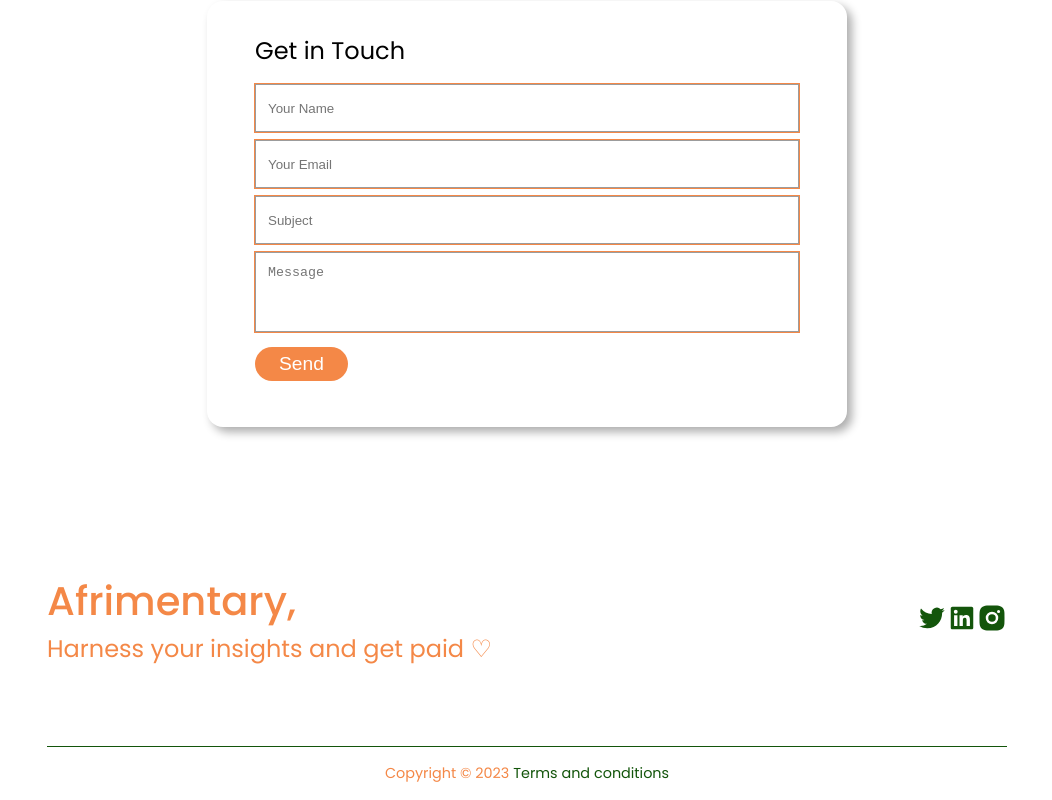
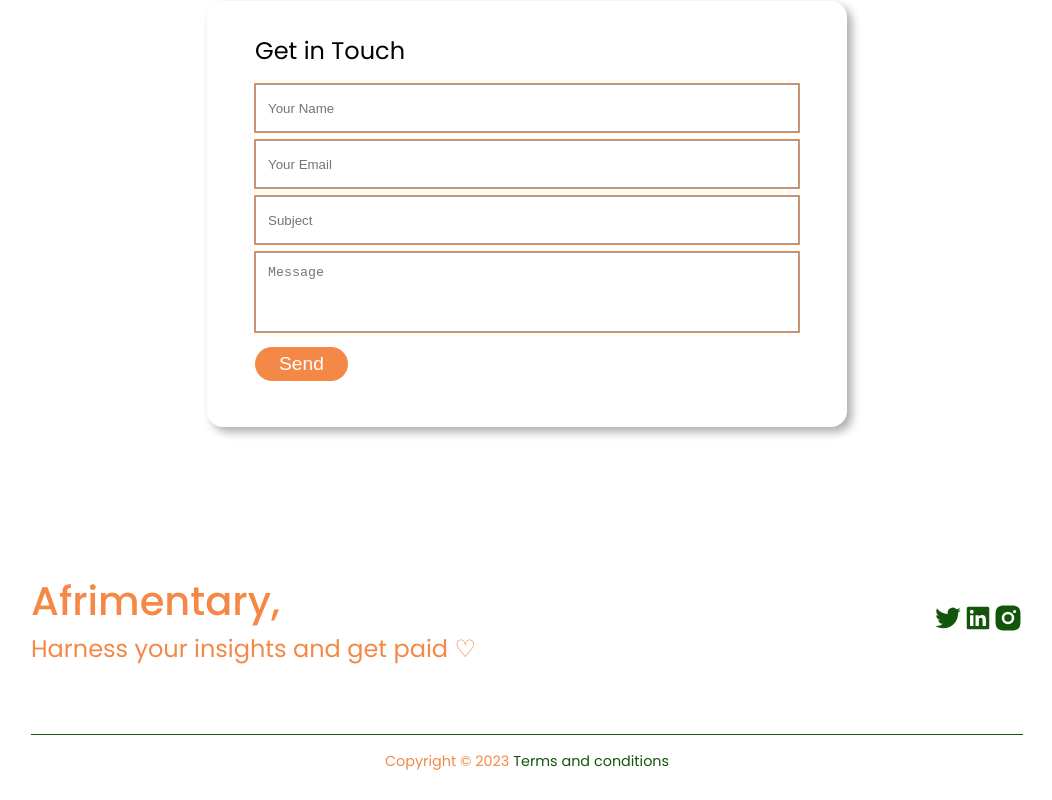
Before and after one commit to YasPAC/Afrimentary-UI, a React (Vite) app: page /contact in a window 1280 px wide. Shown: the part 191-991 px from the top of the page, without its empty margins (113-1165 px from the left). Built offline with nearby package versions, Linux system fonts and the light colour scheme.

Commit message:
Footer styling

```diff
--- a/src/Components/Footer/footer.css
+++ b/src/Components/Footer/footer.css
@@ -1,7 +1,7 @@
 .afrimentary__footer {
     position: relative;
     height: auto;
-    padding: 80px 32px 16px;
+    padding: 80px 0 16px;
     color: var(--primary-color);
 }
 .footer__info {
@@ -28,10 +28,13 @@
 }
 @media screen and (min-width: 480px) {
     .afrimentary__footer {
-        padding: 96px 32px 16px;
+        padding: 96px 16px 16px;
+        width: 100%;
+        height: 100%;
     }
     .footer__main {
         display: flex;
+        justify-content: space-between;
         padding: 0 0 48px;
     }
     .footer__info h2 {
--- a/src/Pages/About/about.css
+++ b/src/Pages/About/about.css
@@ -173,6 +173,9 @@
     .why__info {
         gap: 12px;
     }
+    .about__footer {
+        width: 90%;
+    }
 }
 @media screen and (max-width: 480px) {
     .about__image {
@@ -193,4 +196,9 @@
         width: 100%;
         padding: 32px 16px;
     }
+    .about__footer {
+        width: 100%;
+        margin: 0 auto;
+        padding: 0 16px;
+    }
 }
--- a/src/Pages/Contact/contact.css
+++ b/src/Pages/Contact/contact.css
@@ -57,7 +57,11 @@
 
 @media screen and (max-width: 900px) {
     .form__container {
-        width: 80%;
+        width: 90%;
+    }
+    .contact__footer {
+        width: 90%;
+        padding: 0;
     }
 }
 
@@ -69,6 +73,6 @@
     .contact__footer {
         width: 100%;
         margin: 0 auto;
-        padding: 0;
+        padding: 0 16px;
     }
 }
--- a/src/Pages/Home/Home.jsx
+++ b/src/Pages/Home/Home.jsx
@@ -58,7 +58,9 @@
                 </div>
                 <ExpanderSection />
             </div>
-            <Footer />
+            <div className="home__footer">
+                <Footer />
+            </div>
         </main>
     )
 }
--- a/src/Pages/Home/home.css
+++ b/src/Pages/Home/home.css
@@ -183,6 +183,12 @@
     margin: 0 0 32px;
     font-weight: 500;
 }
+.home__footer {
+    width: 100%;
+    margin: 0 auto;
+    padding: 0 16px;
+
+}
 
 @media screen and (min-width: 480px) {
     .hero__heading {
@@ -231,27 +237,7 @@
     .faq_title {
         font-size: 3.5rem;
     }
-    .home__footer {
-        padding: 96px 32px 16px;
-    }
-    .footer__main {
-        display: flex;
-        justify-content: space-between;
-        padding: 0 0 60px
-    }
-    .footer__info h2 {
-        font-size: 2.5rem;
-        font-weight: 500;
-    }
-    .footer__info h3 {
-        font-weight: 400;
-        font-size: 1.5rem;
-        width: 40ch;
-    }
-    .copyright {
-        font-size: 1.1rem;
-        padding: 16px 0 0;
-    }
+
 }
 @media screen and (min-width: 769px) {
     .afrimentary__how::after {
@@ -318,7 +304,4 @@
     .faq_title {
         font-size: 3rem;
     }
-    .copyright {
-        font-size: 0.9rem;
-    }
 }
```
Also changed, not shown: src/Components/Footer/Footer.jsx (+5 -5 lines).
